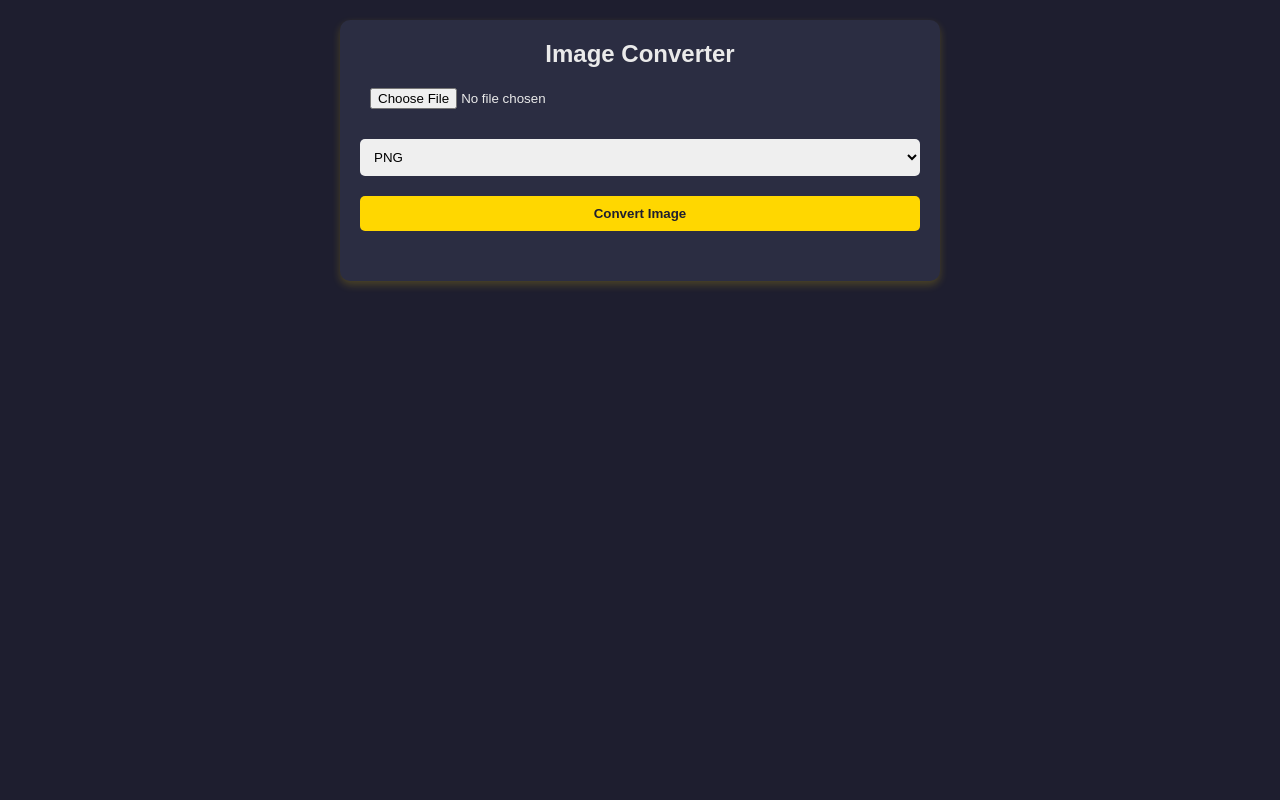
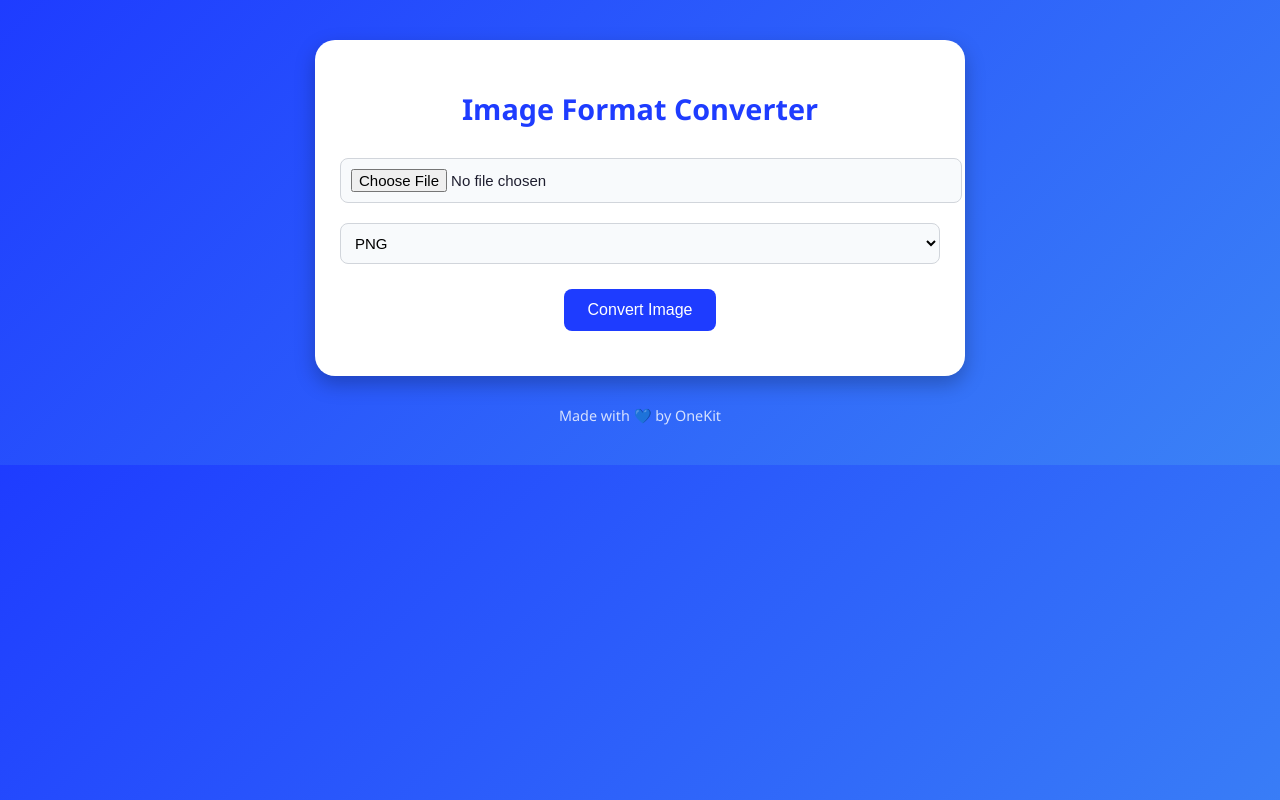
Before and after one commit to Onekit00001/One-kit, a plain HTML site: page image-converter.html in a window 1280 px wide. Drawn offline with Linux system fonts and the light colour scheme.

Commit message:
Revamp image converter UI and add more formats
Updated the image converter tool's UI and functionality.

```diff
--- a/image-converter.html
+++ b/image-converter.html
@@ -1,84 +1,152 @@
 <!DOCTYPE html>
 <html lang="en">
 <head>
-    <meta charset="UTF-8">
-    <meta name="viewport" content="width=device-width, initial-scale=1.0">
-    <title>Image Converter Tool</title>
+  <meta charset="UTF-8" />
+  <meta name="viewport" content="width=device-width, initial-scale=1.0" />
+  <title>Image Format Converter - OneKit</title>
   <style>
-        * {
+    /* Global Style */
+    body {
+      font-family: "Segoe UI", Arial, sans-serif;
+      background: linear-gradient(135deg, #1E3CFF, #3B82F6);
+      color: #ffffff;
+      text-align: center;
       margin: 0;
-            padding: 0;
-            box-sizing: border-box;
-            font-family: Arial, sans-serif;
+      padding: 40px 20px;
     }
 
-        body {
-            background: #1E1E2F;
-            color: #EAEAEA;
-            text-align: center;
-            padding: 20px;
+    .tool-card {
+      background: #ffffff;
+      color: #1E1E2F;
+      max-width: 600px;
+      margin: 0 auto;
+      padding: 25px;
+      border-radius: 20px;
+      box-shadow: 0 8px 20px rgba(0, 0, 0, 0.25);
+      transition: all 0.3s ease;
     }
 
-        .container {
-            max-width: 600px;
-            margin: auto;
-            background: #2B2D42;
-            padding: 20px;
-            border-radius: 10px;
-            box-shadow: 0 4px 8px rgba(255, 215, 0, 0.2);
+    .tool-card:hover {
+      transform: translateY(-5px);
+      box-shadow: 0 10px 25px rgba(0, 0, 0, 0.3);
     }
 
-        input, select, button {
+    h2 {
+      color: #1E3CFF;
+      margin-bottom: 20px;
+      font-size: 1.8rem;
+    }
+
+    input[type="file"],
+    select {
       margin: 10px 0;
       padding: 10px;
       width: 100%;
-            border-radius: 5px;
-            border: none;
+      border-radius: 8px;
+      border: 1px solid #d1d5db;
+      font-size: 15px;
+      background-color: #f8fafc;
     }
 
     button {
-            background: #FFD700;
-            color: #1E1E2F;
+      padding: 12px 24px;
+      margin-top: 15px;
+      background-color: #1E3CFF;
+      color: white;
+      border: none;
+      border-radius: 8px;
       cursor: pointer;
-            font-weight: bold;
+      font-size: 16px;
+      transition: all 0.3s ease;
     }
 
     button:hover {
-            background: #E6C200;
+      background-color: #3B82F6;
+      transform: scale(1.05);
     }
 
     .preview {
       margin-top: 20px;
     }
+
+    .preview img {
+      max-width: 100%;
+      border-radius: 12px;
+      margin-top: 10px;
+      border: 2px solid #e5e7eb;
+    }
+
+    a.download-btn {
+      display: inline-block;
+      background-color: #1E3CFF;
+      color: #fff;
+      padding: 10px 20px;
+      margin-top: 15px;
+      border-radius: 8px;
+      text-decoration: none;
+      transition: all 0.3s ease;
+    }
+
+    a.download-btn:hover {
+      background-color: #3B82F6;
+    }
+
+    #status {
+      margin-top: 10px;
+      color: #1E3CFF;
+      font-weight: bold;
+    }
+
+    footer {
+      margin-top: 30px;
+      color: rgba(255, 255, 255, 0.8);
+      font-size: 0.9rem;
+    }
+
+    @media (max-width: 600px) {
+      .tool-card {
+        padding: 20px;
+      }
+
+      button {
+        width: 100%;
+      }
+    }
   </style>
 </head>
 <body>
-    <div class="container">
-        <h2>Image Converter</h2>
-        <input type="file" id="imageInput" accept="image/*">
+  <div class="tool-card">
+    <h2>Image Format Converter</h2>
+    <input type="file" id="imageInput" accept="image/*" />
     <select id="formatSelect">
       <option value="png">PNG</option>
       <option value="jpg">JPG</option>
+      <option value="jpeg">JPEG</option>
       <option value="webp">WEBP</option>
+      <option value="gif">GIF</option>
+      <option value="bmp">BMP</option>
+      <option value="tiff">TIFF</option>
     </select>
     <button onclick="convertImage()">Convert Image</button>
     <p id="status"></p>
     <div class="preview" id="previewContainer"></div>
   </div>
 
+  <footer>Made with 💙 by OneKit</footer>
+
   <script>
     function convertImage() {
-            const fileInput = document.getElementById('imageInput');
-            const format = document.getElementById('formatSelect').value;
-            const status = document.getElementById('status');
-            const previewContainer = document.getElementById('previewContainer');
+      const fileInput = document.getElementById("imageInput");
+      const format = document.getElementById("formatSelect").value;
+      const status = document.getElementById("status");
+      const previewContainer = document.getElementById("previewContainer");
 
       if (!fileInput.files.length) {
-                alert('Please upload an image first.');
+        alert("Please upload an image first.");
         return;
       }
 
-            status.textContent = 'Processing image...';
+      status.textContent = "Processing image...";
       const file = fileInput.files[0];
       const reader = new FileReader();
 
@@ -86,29 +154,30 @@
         const img = new Image();
         img.src = event.target.result;
         img.onload = function () {
-                    const canvas = document.createElement('canvas');
-                    const ctx = canvas.getContext('2d');
+          const canvas = document.createElement("canvas");
+          const ctx = canvas.getContext("2d");
           canvas.width = img.width;
           canvas.height = img.height;
           ctx.drawImage(img, 0, 0);
 
-                    const convertedImage = canvas.toDataURL(`image/${format}`);
-                    previewContainer.innerHTML = `<img src="${convertedImage}" style="max-width: 100%; border-radius: 5px; margin-top: 10px;">`;
-                    const downloadBtn = document.createElement('a');
+          const mimeType = `image/${format}`;
+          const convertedImage = canvas.toDataURL(mimeType);
+
+          // Show preview
+          previewContainer.innerHTML = `<img src="${convertedImage}" alt="Converted Preview">`;
+
+          // Download button
+          const downloadBtn = document.createElement("a");
           downloadBtn.href = convertedImage;
           downloadBtn.download = `converted_image.${format}`;
-                    downloadBtn.textContent = 'Download Image';
-                    downloadBtn.style.display = 'block';
-                    downloadBtn.style.background = '#FFD700';
-                    downloadBtn.style.color = '#1E1E2F';
-                    downloadBtn.style.padding = '10px';
-                    downloadBtn.style.marginTop = '10px';
-                    downloadBtn.style.textDecoration = 'none';
-                    downloadBtn.style.borderRadius = '5px';
+          downloadBtn.textContent = "Download Converted Image";
+          downloadBtn.classList.add("download-btn");
+
           previewContainer.appendChild(downloadBtn);
-                    status.textContent = '';
+          status.textContent = "";
         };
       };
+
       reader.readAsDataURL(file);
     }
   </script>
```
Lines whose indentation alone changed are shown as unchanged.
